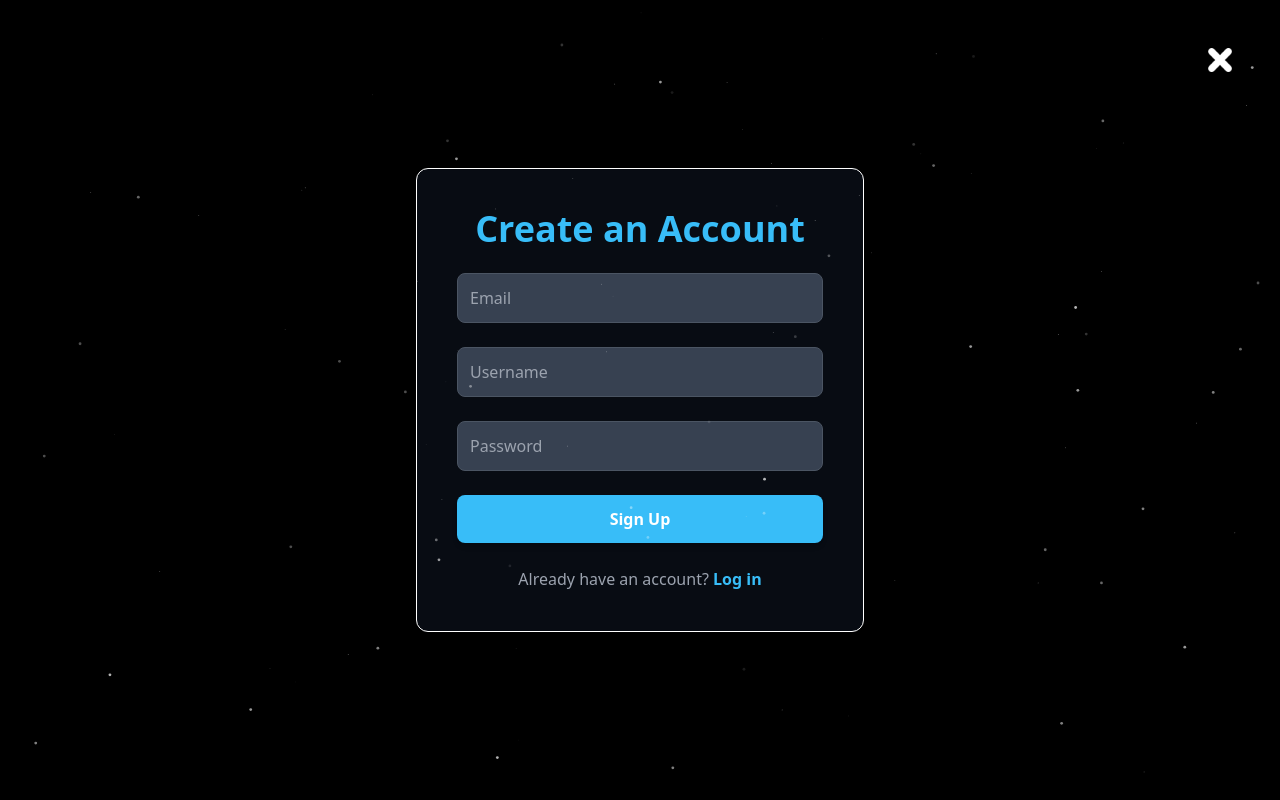
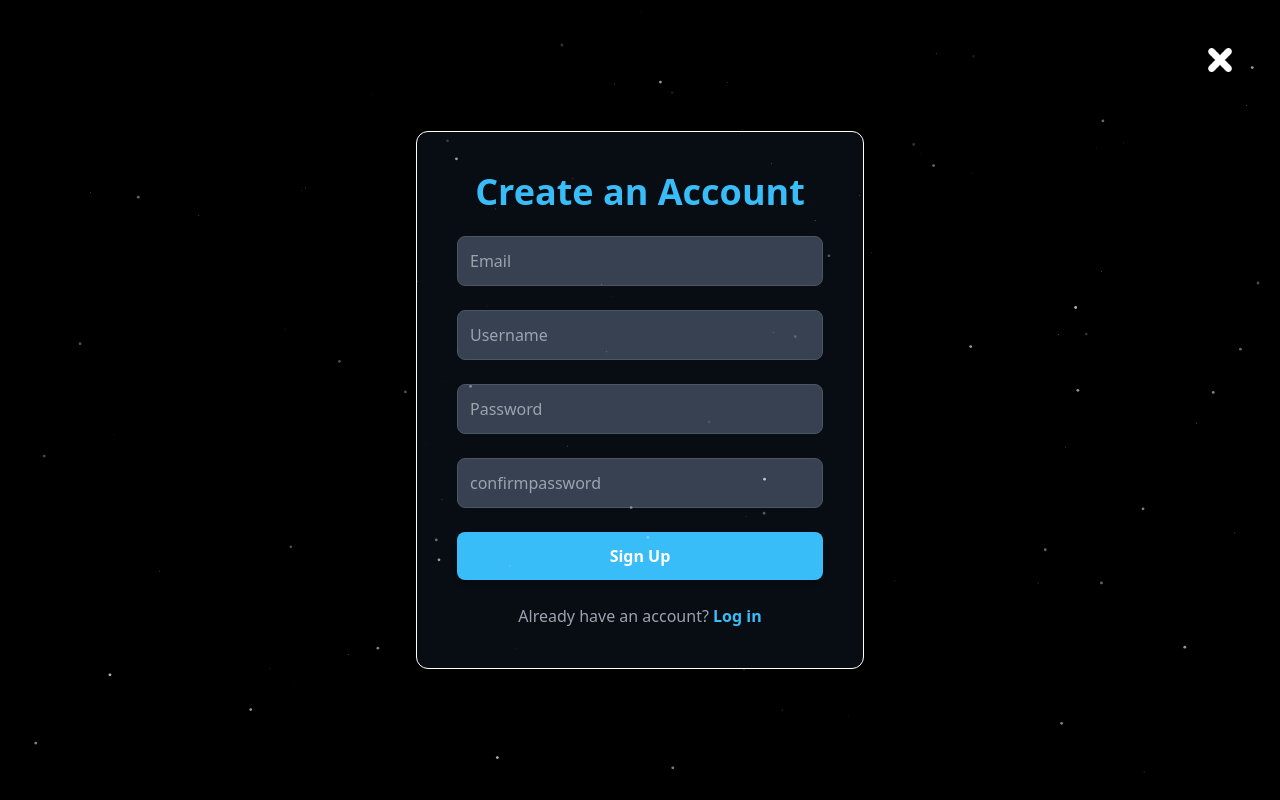
Before and after one commit to Rupam-Mondal/Interview-Frontend, a React (Vite) app: page /auth in a window 1280 px wide. Both pictures are taken after a click on the button "Sign up". Built offline with nearby package versions, Linux system fonts and the light colour scheme.

Commit message:
Update in auth ui validation error handle added

```diff
--- a/src/pages/Auth.jsx
+++ b/src/pages/Auth.jsx
@@ -3,18 +3,32 @@ import UserContext from "../contexts/UserContext";
 import assets from "../assets/assest";
 import { useNavigate } from "react-router-dom";
 import { Particles } from "@/components/ui/particles";
+import { AlertTriangle } from "lucide-react";
 
 const Auth = () => {
   const { auth, setAuth } = useContext(UserContext);
   const [username, setUsername] = useState("");
   const [email, setEmail] = useState("");
   const [password, setPassword] = useState("");
+  const [confirmpassword, setConfirmPassword] = useState("");
   const navigate = useNavigate();
-
+  const [validationerror, setValidationError] = useState(false);
+  const [validationmessage , setValidationMessage] = useState("");
 
 
   const handleSubmit = (e) => {
     e.preventDefault();
+    if (!username || !email || !password || !confirmpassword) {
+      setValidationMessage("Fill in all details")
+      setValidationError(true);
+      return;
+    }
+
+    if (password !== confirmpassword) {
+      setValidationMessage("Passwords are not same.");
+      setValidationError(true);
+      return;
+    }
   };
 
   return (
@@ -37,6 +51,13 @@ const Auth = () => {
         <h1 className="text-4xl font-extrabold text-[#38BDF8] mb-6">
           {auth === "login" ? "Welcome Back!" : "Create an Account"}
         </h1>
+        {validationerror && (
+          <div className="flex items-center w-full p-3 mb-4 text-red-700 bg-red-100 border border-red-400 rounded-lg">
+            <AlertTriangle className="w-5 h-5 mr-2 text-red-700" />
+            <span className="font-semibold">{validationmessage}</span>
+          </div>
+        )}
+
         <form onSubmit={handleSubmit} className="space-y-6">
           {auth !== "login" && (
             <input
@@ -67,10 +88,22 @@ const Auth = () => {
             onChange={(e) => setPassword(e.target.value)}
             className="w-full p-3 rounded-lg bg-gray-700 text-white border border-gray-600 focus:outline-none focus:ring-2 focus:ring-[#38BDF8]"
           />
+          {
+            auth !== "login" && (
+              <input
+                type="confirmpassword"
+                name="confirmpassword"
+                placeholder="confirmpassword"
+                autoComplete="off"
+                value={confirmpassword}
+                onChange={(e) => setConfirmPassword(e.target.value)}
+                className="w-full p-3 rounded-lg bg-gray-700 text-white border border-gray-600 focus:outline-none focus:ring-2 focus:ring-[#38BDF8]"
+              />
+            )
+          }
           <button
             type="submit"
             className="w-full bg-[#38BDF8] text-white py-3 rounded-lg font-semibold shadow-md hover:bg-[#2a5cc8] transition duration-300"
-            onClick={() => navigate(`/dashboard/${Math.floor(Math.random() * 10000)}`)}
           >
             {auth === "login" ? "Login" : "Sign Up"}
           </button>
@@ -80,7 +113,11 @@ const Auth = () => {
             ? "Don't have an account? "
             : "Already have an account? "}
           <button
-            onClick={() => setAuth(auth === "login" ? "signup" : "login")}
+            onClick={() => {
+              setAuth(auth === "login" ? "signup" : "login")
+              setValidationError(false);
+              setValidationMessage("");
+            }}
             className="text-[#38BDF8] font-semibold hover:underline"
           >
             {auth === "login" ? "Sign up" : "Log in"}
```
Also changed, not shown: 1 other file (tests, documents, lock files or other folders).
